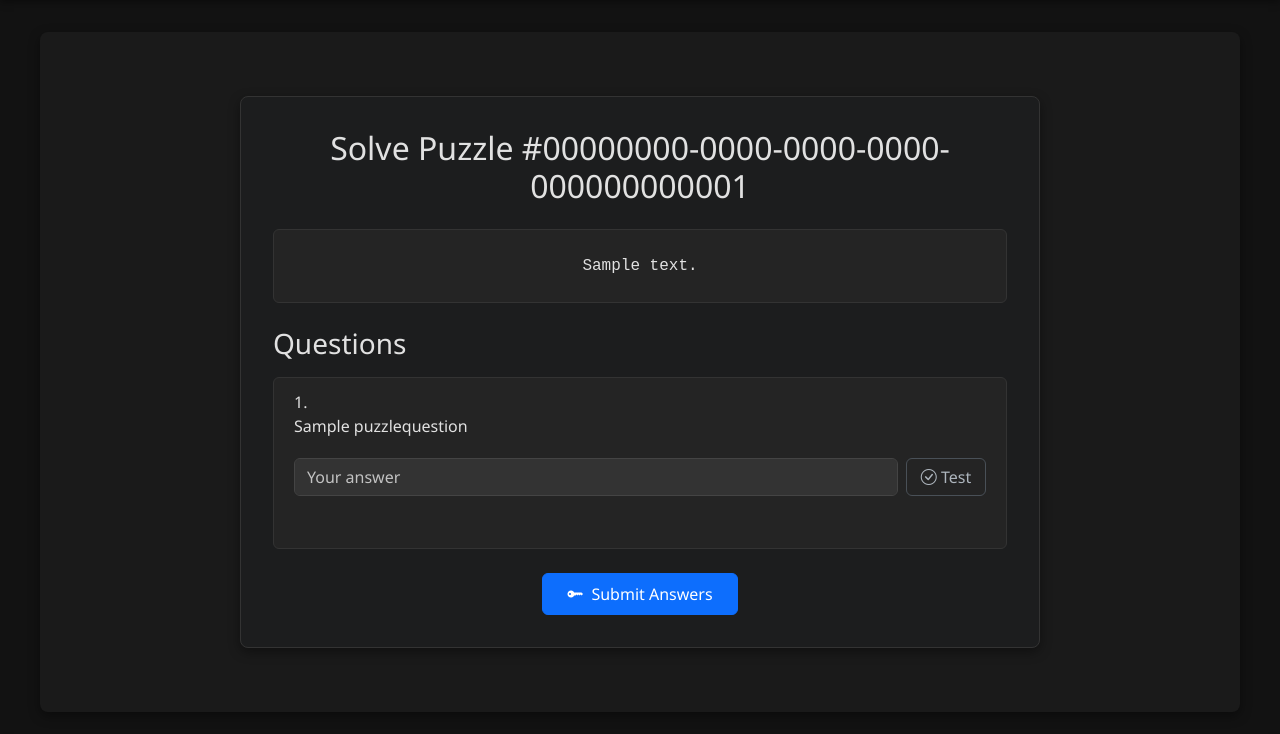
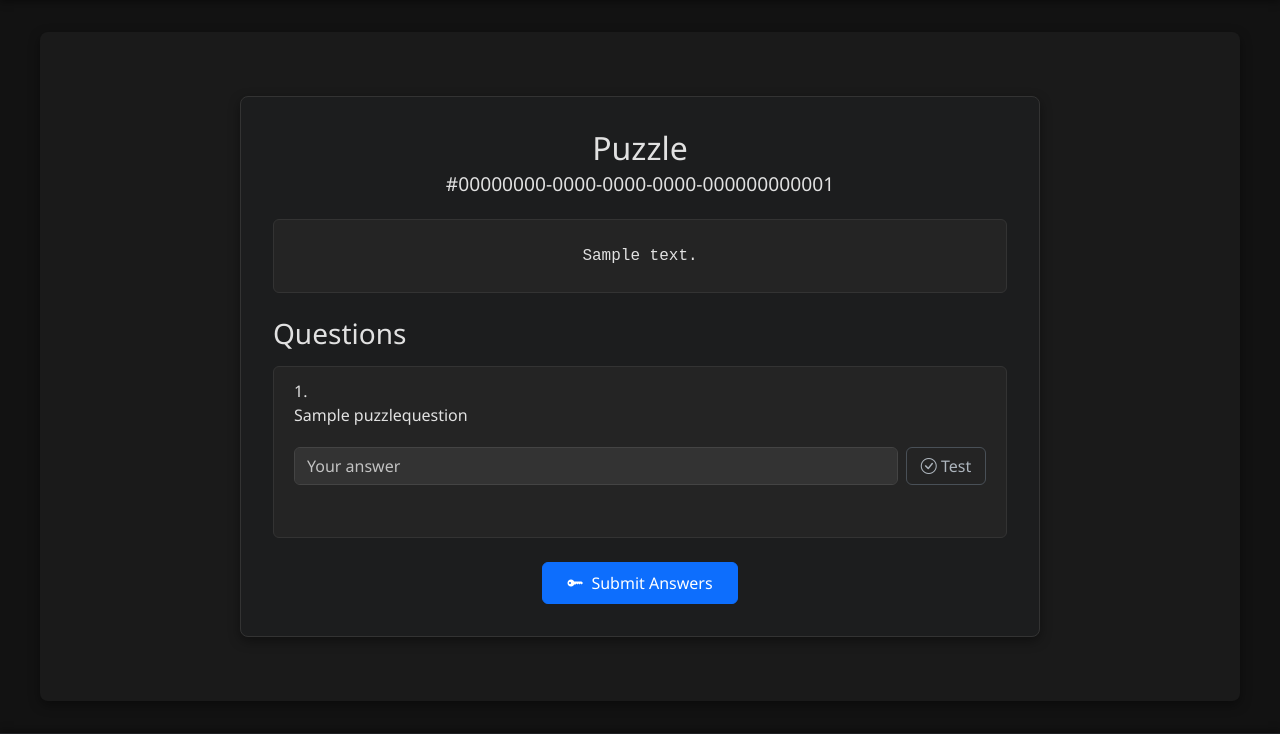
Before and after one commit to mlziade/keycrypt, a Django app: page /puzzle/solve/00000000-0000-0000-0000-000000000001/ in a window 1280 px wide. Shown: the part 66-800 px from the top of the page. Run offline with Django 5.2, Linux system fonts and the light colour scheme; tables that the repository leaves empty hold one stand-in row (values such as "Sample post"); some libraries are stand-ins or nearby versions.

Commit message:
Enhance puzzle ID display in templates; add styling for puzzle ID in CSS

```diff
--- a/static/solve_puzzle.css
+++ b/static/solve_puzzle.css
@@ -12,6 +12,16 @@
     text-align: center;
     margin-bottom: 1.5rem;
     color: var(--text-color);
+}
+
+.puzzle-id {
+    display: block;
+    font-size: 0.6em;
+    margin-top: 0.3rem;
+}
+
+.puzzle-id:hover {
+    color: #9de0f6;
 }
 
 .encrypted-message-container {
--- a/templates/solve_puzzle.html
+++ b/templates/solve_puzzle.html
@@ -12,7 +12,10 @@
 
 {% block content %}
     <div class="solve-puzzle-container">
-        <h2>Solve Puzzle #{{ puzzle.id }}</h2>
+        <h2>
+            Puzzle
+            <span class="puzzle-id">#{{ puzzle.id }}</span>
+        </h2>
 
         {% load django_bootstrap5 %}
         {% bootstrap_messages %}
--- a/templates/view_puzzle.html
+++ b/templates/view_puzzle.html
@@ -12,7 +12,10 @@
 
 {% block content %}
     <div class="view-puzzle-container">
-        <h2>Puzzle #{{ puzzle.id }}</h2>
+        <h2>
+            Puzzle
+            <span class="puzzle-id">#{{ puzzle.id }}</span>
+        </h2>
 
         {% load django_bootstrap5 %}
         {% bootstrap_messages %}
```
Also changed, not shown: static/view_puzzle.css (+10 -0 lines).
